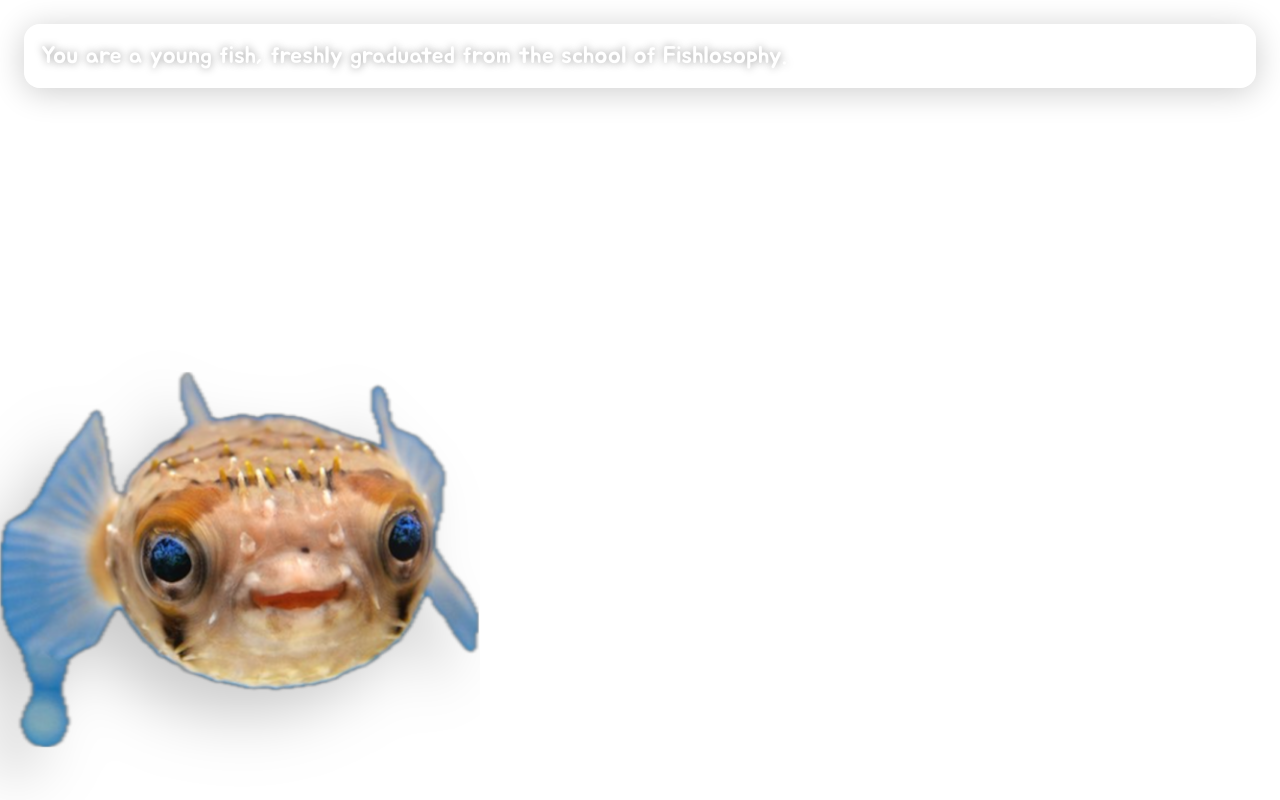
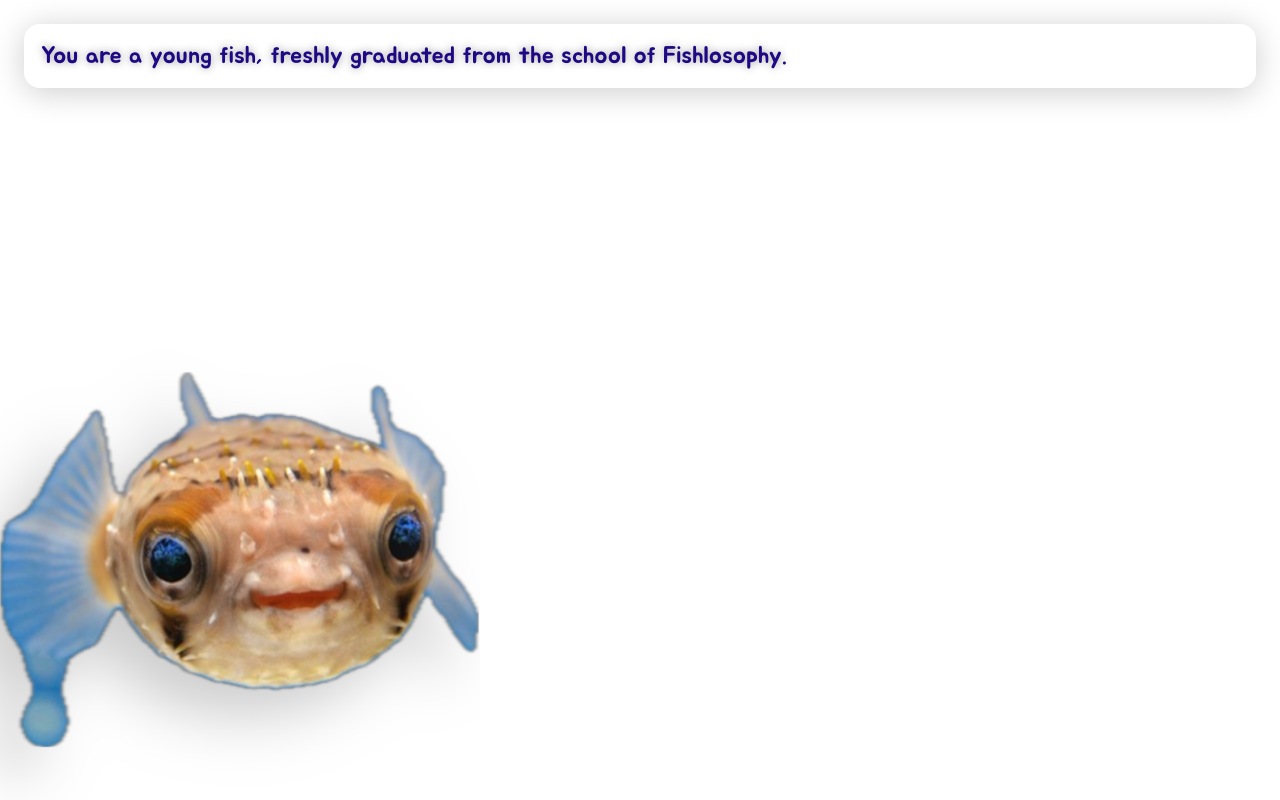
Before and after one commit to gelatolabs/iswaterwet, a website: page public/game.html in a window 1280 px wide. Drawn offline with Linux system fonts and the light colour scheme; a web font is replaced by a local one.

Commit message:
updated speaker title and dialogue font colours

```diff
--- a/public/game.html
+++ b/public/game.html
@@ -48,7 +48,7 @@
 		#dialogueBox {
 			display: flex;
 			background: rgba(255, 255, 255, 0.25);
-			color: #fff;
+			color: #1e0883;
 			margin: 1.5rem;
 			padding: 1rem;
 			border-radius: 1rem;
@@ -229,12 +229,12 @@
 
 	<script>
 		const cast = [
-			{ id: "player", name: "You", color: "#fff", sprite: "img/player.png" },
-			{ id: "darfin", name: "Darfin", color: "#78c4e7", sprite: "img/darfin.png" },
-			{ id: "sharx", name: "Sharx", color: "#78c4e7", sprite: "img/sharx.png" },
-			{ id: "nietzscheel", name: "Nietzscheel", color: "#78c4e7", sprite: "img/nietzscheel.png" },
-			{ id: "aristurtle", name: "Aristurtle", color: "#78c4e7", sprite: "img/aristurtle.png" },
-			{ id: "socratuna", name: "Socratuna", color: "#78c4e7", sprite: "img/socratuna.png" }
+			{ id: "player", name: "You", color: "#05700b", sprite: "img/player.png" },
+			{ id: "darfin", name: "Darfin", color: "#461ed1", sprite: "img/darfin.png" },
+			{ id: "sharx", name: "Sharx", color: "#461ed1", sprite: "img/sharx.png" },
+			{ id: "nietzscheel", name: "Nietzscheel", color: "#461ed1", sprite: "img/nietzscheel.png" },
+			{ id: "aristurtle", name: "Aristurtle", color: "#461ed1", sprite: "img/aristurtle.png" },
+			{ id: "socratuna", name: "Socratuna", color: "#461ed1", sprite: "img/socratuna.png" }
 		];
 		function getCast(id) { return cast.find(c => c.id === id); }
 
```
Also changed, not shown: 1 other file.
